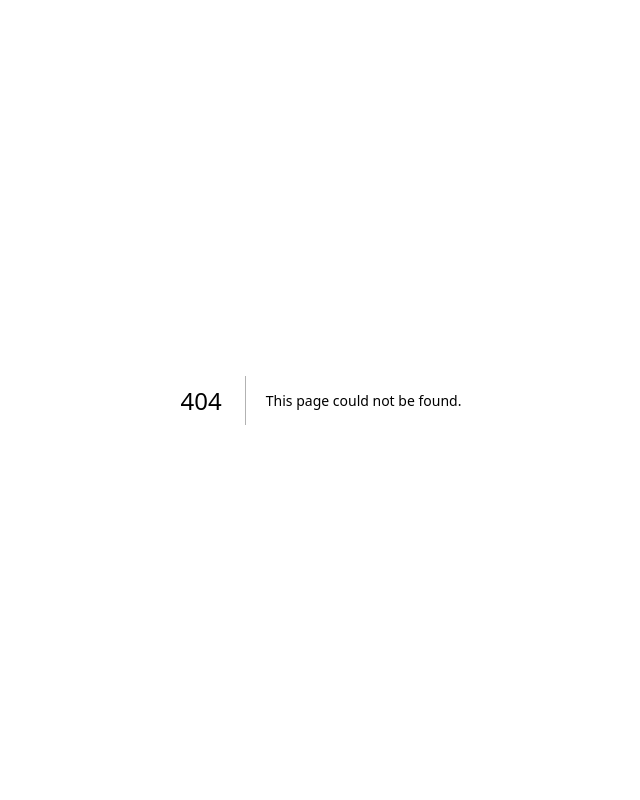
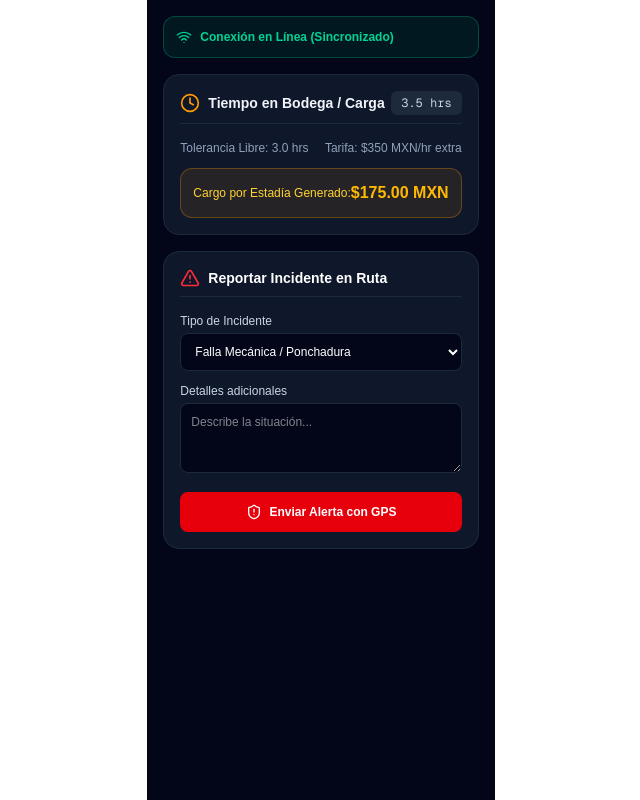
Before and after one commit to donovan-hue/mamalones, a Next.js app: page /incidentes in a window 1280 px wide. Before the commit this address had no page. Shown: the whole page, without its empty margins (319-959 px from the left). Built offline with nearby package versions, Linux system fonts and the light colour scheme; no server answers.

Commit message:
feat: modulo 11 offline estadias e incidentes en ruta

```diff
--- /dev/null
+++ b/src/app/incidentes/page.tsx
@@ -0,0 +1,183 @@
+"use client";
+
+import { useState, useEffect } from "react";
+import { Clock, AlertTriangle, Wifi, WifiOff, MapPin, Truck, ShieldAlert, CheckCircle } from "lucide-react";
+import { supabase } from "@/lib/supabase";
+
+export default function IncidentesYEstadiasPage() {
+  const [isOnline, setIsOnline] = useState(true);
+  const [freightId, setFreightId] = useState("FLT-8842");
+  const [waitingHours, setWaitingHours] = useState(3.5);
+  const [extraFee, setExtraFee] = useState(0);
+  const [incidentType, setIncidentType] = useState("mecanico");
+  const [incidentNotes, setIncidentNotes] = useState("");
+  const [loading, setLoading] = useState(false);
+  const [reported, setReported] = useState(false);
+
+  useEffect(() => {
+    // Calculo automatico de tarifa de estadia (después de 3 hrs libres, $350 MXN/hr)
+    if (waitingHours > 3) {
+      setExtraFee((waitingHours - 3) * 350);
+    } else {
+      setExtraFee(0);
+    }
+
+    // Detector de conexion offline/online
+    const handleOnline = () => setIsOnline(true);
+    const handleOffline = () => setIsOnline(false);
+
+    window.addEventListener("online", handleOnline);
+    window.addEventListener("offline", handleOffline);
+
+    return () => {
+      window.removeEventListener("online", handleOnline);
+      window.removeEventListener("offline", handleOffline);
+    };
+  }, [waitingHours]);
+
+  const handleReportIncident = async (e: React.FormEvent) => {
+    e.preventDefault();
+    setLoading(true);
+
+    navigator.geolocation.getCurrentPosition(
+      async (position) => {
+        const payload = {
+          freight_id: freightId,
+          incident_type: incidentType,
+          notes: incidentNotes,
+          lat: position.coords.latitude,
+          lng: position.coords.longitude,
+          created_at: new Date().toISOString(),
+        };
+
+        if (isOnline) {
+          await supabase.from("freight_evidences").insert([
+            {
+              freight_id: freightId,
+              uploader_id: "00000000-0000-0000-0000-000000000000",
+              evidence_type: "cargo_condition",
+              image_url: "https://ejemplo.com/incidente.jpg",
+              captured_lat: payload.lat,
+              captured_lng: payload.lng,
+            },
+          ]);
+        } else {
+          // Guardado en memoria local si no hay red
+          const offlineReports = JSON.parse(localStorage.getItem("offline_incidents") || "[]");
+          offlineReports.push(payload);
+          localStorage.setItem("offline_incidents", JSON.stringify(offlineReports));
+        }
+
+        setLoading(false);
+        setReported(true);
+      },
+      (error) => {
+        alert("Error de GPS: " + error.message);
+        setLoading(false);
+      }
+    );
+  };
+
+  return (
+    <div className="min-h-screen bg-slate-950 text-slate-100 p-4 max-w-md mx-auto space-y-4">
+      {/* HEADER DE ESTADO DE CONEXIÓN */}
+      <div className={`p-3 rounded-xl border flex items-center justify-between text-xs font-bold ${
+        isOnline ? "bg-emerald-500/10 border-emerald-500/30 text-emerald-400" : "bg-amber-500/10 border-amber-500/30 text-amber-400"
+      }`}>
+        <div className="flex items-center gap-2">
+          {isOnline ? <Wifi className="w-4 h-4" /> : <WifiOff className="w-4 h-4" />}
+          <span>{isOnline ? "Conexión en Línea (Sincronizado)" : "Modo Sin Señal (Guardando en memoria local)"}</span>
+        </div>
+      </div>
+
+      {/* MODULO 1: CONTADOR DE ESTADÍAS */}
+      <div className="bg-slate-900 border border-slate-800 rounded-2xl p-4 space-y-3">
+        <div className="flex items-center justify-between border-b border-slate-800 pb-2">
+          <div className="flex items-center gap-2">
+            <Clock className="w-5 h-5 text-amber-500" />
+            <h2 className="font-bold text-sm">Tiempo en Bodega / Carga</h2>
+          </div>
+          <span className="text-xs bg-slate-800 px-2.5 py-1 rounded-md text-slate-300 font-mono">
+            {waitingHours} hrs
+          </span>
+        </div>
+
+        <div className="flex items-center justify-between text-xs pt-1">
+          <span className="text-slate-400">Tolerancia Libre: 3.0 hrs</span>
+          <span className="text-slate-400">Tarifa: $350 MXN/hr extra</span>
+        </div>
+
+        {extraFee > 0 ? (
+          <div className="bg-amber-500/10 border border-amber-500/30 p-3 rounded-xl flex items-center justify-between">
+            <span className="text-xs text-amber-300 font-medium">Cargo por Estadía Generado:</span>
+            <span className="text-base font-extrabold text-amber-400">${extraFee.toFixed(2)} MXN</span>
+          </div>
+        ) : (
+          <div className="bg-slate-950 p-2.5 rounded-xl text-center text-xs text-slate-400">
+            Dentro del tiempo tolerado de espera.
+          </div>
+        )}
+      </div>
+
+      {/* MODULO 2: BOTÓN DE INCIDENTES Y AUXILIO VIAL */}
+      <div className="bg-slate-900 border border-slate-800 rounded-2xl p-4 space-y-4">
+        <div className="flex items-center gap-2 border-b border-slate-800 pb-2">
+          <AlertTriangle className="w-5 h-5 text-red-500" />
+          <h2 className="font-bold text-sm text-white">Reportar Incidente en Ruta</h2>
+        </div>
+
+        {reported ? (
+          <div className="text-center py-6 space-y-2 bg-slate-950 rounded-xl p-4 border border-slate-800">
+            <CheckCircle className="w-12 h-12 text-emerald-400 mx-auto" />
+            <p className="font-bold text-sm text-white">Incidente Registrado</p>
+            <p className="text-xs text-slate-400">
+              {isOnline ? "Notificación enviada a la central y al cliente." : "Guardado localmente. Se enviará en cuanto haya red."}
+            </p>
+            <button
+              onClick={() => setReported(false)}
+              className="text-xs text-amber-400 underline pt-2 inline-block"
+            >
+              Nuevo reporte
+            </button>
+          </div>
+        ) : (
+          <form onSubmit={handleReportIncident} className="space-y-3">
+            <div>
+              <label className="block text-xs font-medium mb-1 text-slate-300">Tipo de Incidente</label>
+              <select
+                value={incidentType}
+                onChange={(e) => setIncidentType(e.target.value)}
+                className="w-full bg-slate-950 border border-slate-800 rounded-lg p-2.5 text-xs text-white focus:border-amber-500"
+              >
+                <option value="mecanico">Falla Mecánica / Ponchadura</option>
+                <option value="termo">Variación de Temperatura (Thermo)</option>
+                <option value="reten">Retén / Retraso Carretero</option>
+                <option value="accidente">Siniestro / Accidente</option>
+              </select>
+            </div>
+
+            <div>
+              <label className="block text-xs font-medium mb-1 text-slate-300">Detalles adicionales</label>
+              <textarea
+                rows={3}
+                placeholder="Describe la situación..."
+                value={incidentNotes}
+                onChange={(e) => setIncidentNotes(e.target.value)}
+                className="w-full bg-slate-950 border border-slate-800 rounded-lg p-2.5 text-xs text-white focus:border-amber-500"
+              />
+            </div>
+
+            <button
+              type="submit"
+              disabled={loading}
+              className="w-full bg-red-600 hover:bg-red-700 disabled:opacity-50 text-white font-bold py-3 rounded-lg text-xs transition-colors flex items-center justify-center gap-2"
+            >
+              <ShieldAlert className="w-4 h-4" />
+              {loading ? "Registrando Ubicación GPS..." : "Enviar Alerta con GPS"}
+            </button>
+          </form>
+        )}
+      </div>
+    </div>
+  );
+}
```
